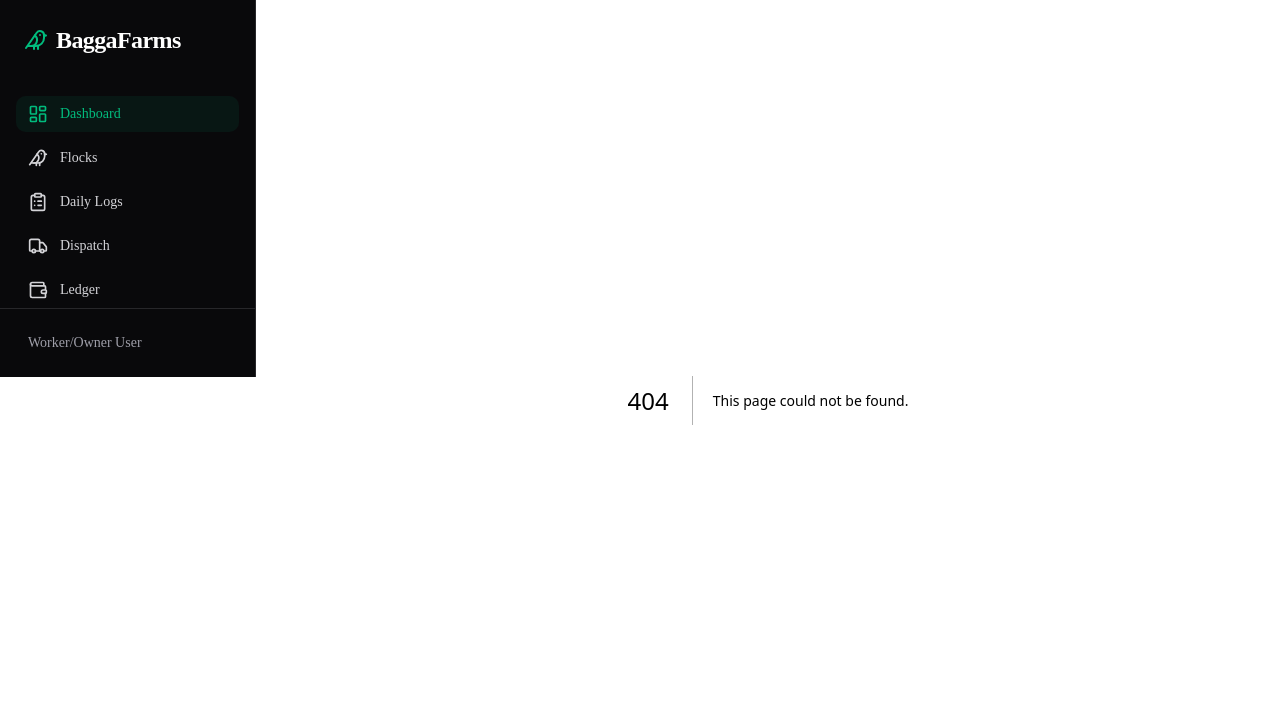
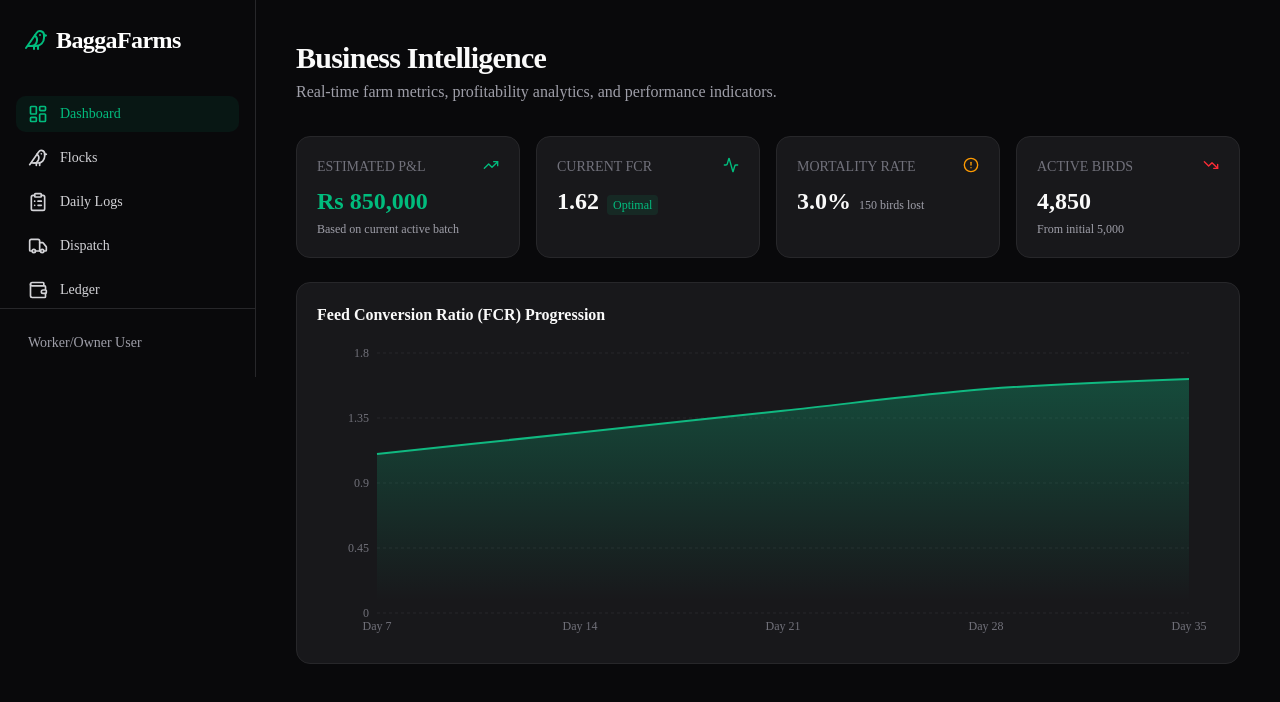
Before and after one commit to zhumail88/baggafarms, a Next.js app: page /dashboard in a window 1280 px wide. Before the commit this address had no page. Shown: the top 702 px of the page. Built offline with nearby package versions, Linux system fonts and the light colour scheme.

Commit message:
feat(bi): implement BI dashboard and metrics visualization

```diff
--- /dev/null
+++ b/src/app/dashboard/page.tsx
@@ -0,0 +1,14 @@
+import MetricsCards from "@/components/dashboard/MetricsCards";
+
+export default function DashboardPage() {
+  return (
+    <div className="p-4 md:p-10 space-y-6 max-w-7xl mx-auto w-full">
+      <div className="mb-8">
+        <h1 className="text-3xl font-bold tracking-tight text-zinc-50">Business Intelligence</h1>
+        <p className="text-zinc-400 mt-1">Real-time farm metrics, profitability analytics, and performance indicators.</p>
+      </div>
+
+      <MetricsCards />
+    </div>
+  );
+}
--- a/src/app/page.tsx
+++ b/src/app/page.tsx
@@ -1,69 +1,5 @@
-import Image from "next/image";
+import { redirect } from "next/navigation";
 
 export default function Home() {
-  return (
-    <div className="flex flex-col flex-1 items-center justify-center bg-zinc-50 font-sans dark:bg-black">
-      <main className="flex flex-1 w-full max-w-3xl flex-col items-center justify-between py-32 px-16 bg-white dark:bg-black sm:items-start">
-        <Image
-          className="dark:invert h-5 w-[100px]"
-          src="/next.svg"
-          alt="Next.js logo"
-          width={100}
-          height={20}
-          priority
-        />
-        <div className="flex flex-col items-center gap-6 text-center sm:items-start sm:text-left">
-          <h1 className="max-w-xs text-3xl font-semibold leading-10 tracking-tight text-black dark:text-zinc-50">
-            To get started, edit the{" "}
-            <code className="rounded bg-black/[.06] px-1.5 py-0.5 font-mono text-[0.9em] dark:bg-white/[.08]">
-              page.tsx
-            </code>{" "}
-            file.
-          </h1>
-          <p className="max-w-md text-lg leading-8 text-zinc-600 dark:text-zinc-400">
-            Looking for a starting point or more instructions? Head over to{" "}
-            <a
-              href="https://vercel.com/templates?framework=next.js&utm_source=create-next-app&utm_medium=appdir-template-tw&utm_campaign=create-next-app"
-              className="font-medium text-zinc-950 dark:text-zinc-50"
-            >
-              Templates
-            </a>{" "}
-            or the{" "}
-            <a
-              href="https://nextjs.org/learn?utm_source=create-next-app&utm_medium=appdir-template-tw&utm_campaign=create-next-app"
-              className="font-medium text-zinc-950 dark:text-zinc-50"
-            >
-              Learning
-            </a>{" "}
-            center.
-          </p>
-        </div>
-        <div className="flex flex-col gap-4 text-base font-medium sm:flex-row">
-          <a
-            className="flex h-12 w-full items-center justify-center gap-2 rounded-full bg-foreground px-5 text-background transition-colors hover:bg-[#383838] dark:hover:bg-[#ccc] md:w-[158px]"
-            href="https://vercel.com/new?utm_source=create-next-app&utm_medium=appdir-template-tw&utm_campaign=create-next-app"
-            target="_blank"
-            rel="noopener noreferrer"
-          >
-            <Image
-              className="dark:invert h-[14px] w-4"
-              src="/vercel.svg"
-              alt="Vercel logomark"
-              width={16}
-              height={14}
-            />
-            Deploy Now
-          </a>
-          <a
-            className="flex h-12 w-full items-center justify-center rounded-full border border-solid border-black/[.08] px-5 transition-colors hover:border-transparent hover:bg-black/[.04] dark:border-white/[.145] dark:hover:bg-[#1a1a1a] md:w-[158px]"
-            href="https://nextjs.org/docs?utm_source=create-next-app&utm_medium=appdir-template-tw&utm_campaign=create-next-app"
-            target="_blank"
-            rel="noopener noreferrer"
-          >
-            Documentation
-          </a>
-        </div>
-      </main>
-    </div>
-  );
+  redirect("/dashboard");
 }
--- /dev/null
+++ b/src/components/dashboard/MetricsCards.tsx
@@ -0,0 +1,109 @@
+"use client";
+
+import { TrendingUp, TrendingDown, Activity, AlertCircle } from "lucide-react";
+import { AreaChart, Area, XAxis, YAxis, CartesianGrid, Tooltip, ResponsiveContainer } from 'recharts';
+
+const formatPKR = (amount: number) => {
+  return new Intl.NumberFormat("en-PK", {
+    style: "currency",
+    currency: "PKR",
+    minimumFractionDigits: 0,
+    maximumFractionDigits: 0,
+  }).format(amount).replace("PKR", "Rs.");
+};
+
+const mockFCRData = [
+  { day: 'Day 7', fcr: 1.1 },
+  { day: 'Day 14', fcr: 1.25 },
+  { day: 'Day 21', fcr: 1.4 },
+  { day: 'Day 28', fcr: 1.55 },
+  { day: 'Day 35', fcr: 1.62 },
+];
+
+export default function MetricsCards() {
+  return (
+    <div className="space-y-6">
+      <div className="grid gap-4 md:grid-cols-2 lg:grid-cols-4">
+        {/* P&L Card */}
+        <div className="bg-zinc-900 border border-zinc-800 rounded-xl p-5">
+          <div className="flex justify-between items-start">
+            <p className="text-sm font-medium text-zinc-500 uppercase">Estimated P&L</p>
+            <TrendingUp className="h-4 w-4 text-emerald-500" />
+          </div>
+          <div className="mt-2">
+            <h3 className="text-2xl font-bold text-emerald-500">{formatPKR(850000)}</h3>
+            <p className="text-xs text-zinc-400 mt-1">Based on current active batch</p>
+          </div>
+        </div>
+
+        {/* FCR Card */}
+        <div className="bg-zinc-900 border border-zinc-800 rounded-xl p-5">
+          <div className="flex justify-between items-start">
+            <p className="text-sm font-medium text-zinc-500 uppercase">Current FCR</p>
+            <Activity className="h-4 w-4 text-emerald-500" />
+          </div>
+          <div className="mt-2 flex items-baseline gap-2">
+            <h3 className="text-2xl font-bold text-zinc-50">1.62</h3>
+            <span className="text-xs text-emerald-500 bg-emerald-500/10 px-1.5 py-0.5 rounded font-medium">Optimal</span>
+          </div>
+        </div>
+
+        {/* Mortality Rate Card */}
+        <div className="bg-zinc-900 border border-zinc-800 rounded-xl p-5">
+          <div className="flex justify-between items-start">
+            <p className="text-sm font-medium text-zinc-500 uppercase">Mortality Rate</p>
+            <AlertCircle className="h-4 w-4 text-amber-500" />
+          </div>
+          <div className="mt-2 flex items-baseline gap-2">
+            <h3 className="text-2xl font-bold text-zinc-50">3.0%</h3>
+            <span className="text-xs text-zinc-400">150 birds lost</span>
+          </div>
+        </div>
+
+        {/* Active Birds Card */}
+        <div className="bg-zinc-900 border border-zinc-800 rounded-xl p-5">
+          <div className="flex justify-between items-start">
+            <p className="text-sm font-medium text-zinc-500 uppercase">Active Birds</p>
+            <TrendingDown className="h-4 w-4 text-red-500" />
+          </div>
+          <div className="mt-2">
+            <h3 className="text-2xl font-bold text-zinc-50">4,850</h3>
+            <p className="text-xs text-zinc-400 mt-1">From initial 5,000</p>
+          </div>
+        </div>
+      </div>
+
+      {/* Chart Section */}
+      <div className="bg-zinc-900 border border-zinc-800 rounded-xl p-5">
+        <h3 className="text-base font-semibold text-zinc-50 mb-4">Feed Conversion Ratio (FCR) Progression</h3>
+        <div className="h-[300px] w-full">
+          <ResponsiveContainer width="100%" height="100%">
+            <AreaChart data={mockFCRData} margin={{ top: 10, right: 30, left: 0, bottom: 0 }}>
+              <defs>
+                <linearGradient id="colorFCR" x1="0" y1="0" x2="0" y2="1">
+                  <stop offset="5%" stopColor="#10b981" stopOpacity={0.3}/>
+                  <stop offset="95%" stopColor="#10b981" stopOpacity={0}/>
+                </linearGradient>
+              </defs>
+              <CartesianGrid strokeDasharray="3 3" stroke="#27272a" vertical={false} />
+              <XAxis dataKey="day" stroke="#71717a" fontSize={12} tickLine={false} axisLine={false} />
+              <YAxis stroke="#71717a" fontSize={12} tickLine={false} axisLine={false} />
+              <Tooltip
+                contentStyle={{ backgroundColor: '#09090b', borderColor: '#27272a', borderRadius: '8px' }}
+                itemStyle={{ color: '#10b981' }}
+              />
+              <Area
+                type="monotone"
+                dataKey="fcr"
+                stroke="#10b981"
+                strokeWidth={2}
+                fillOpacity={1}
+                fill="url(#colorFCR)"
+              />
+            </AreaChart>
+          </ResponsiveContainer>
+        </div>
+      </div>
+    </div>
+  );
+}
```
